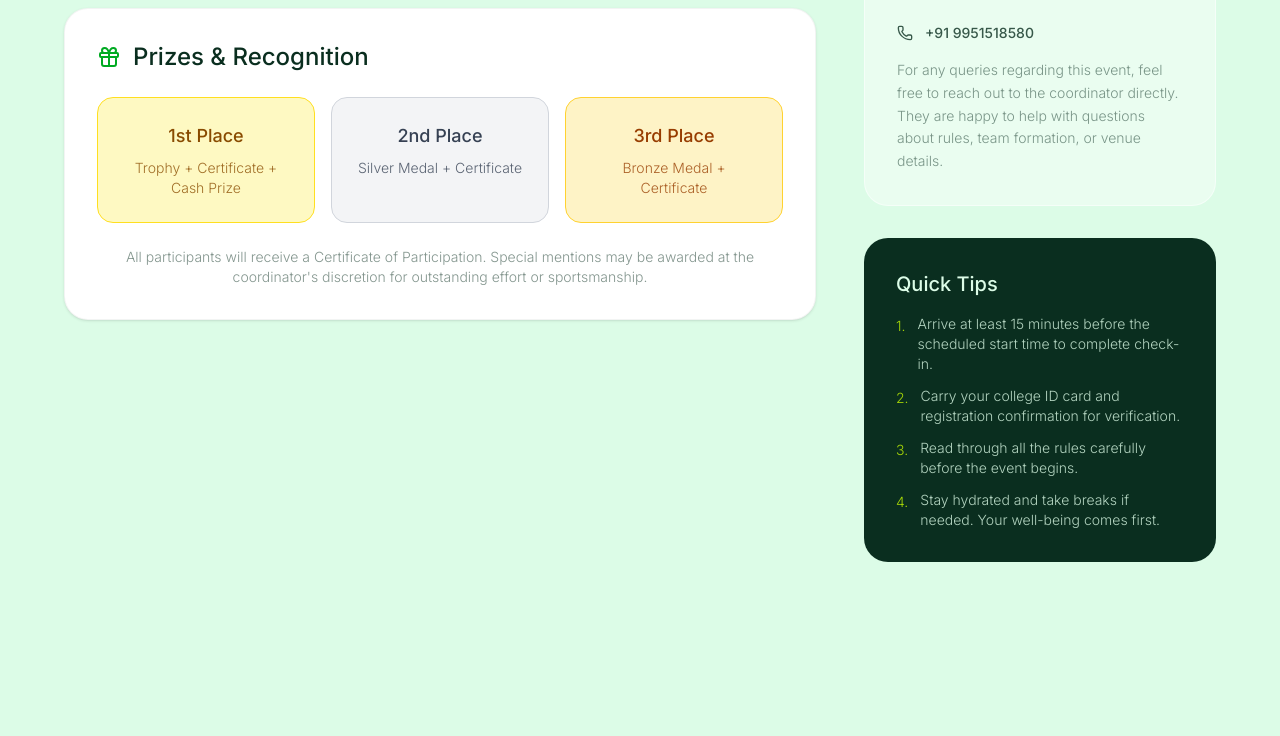
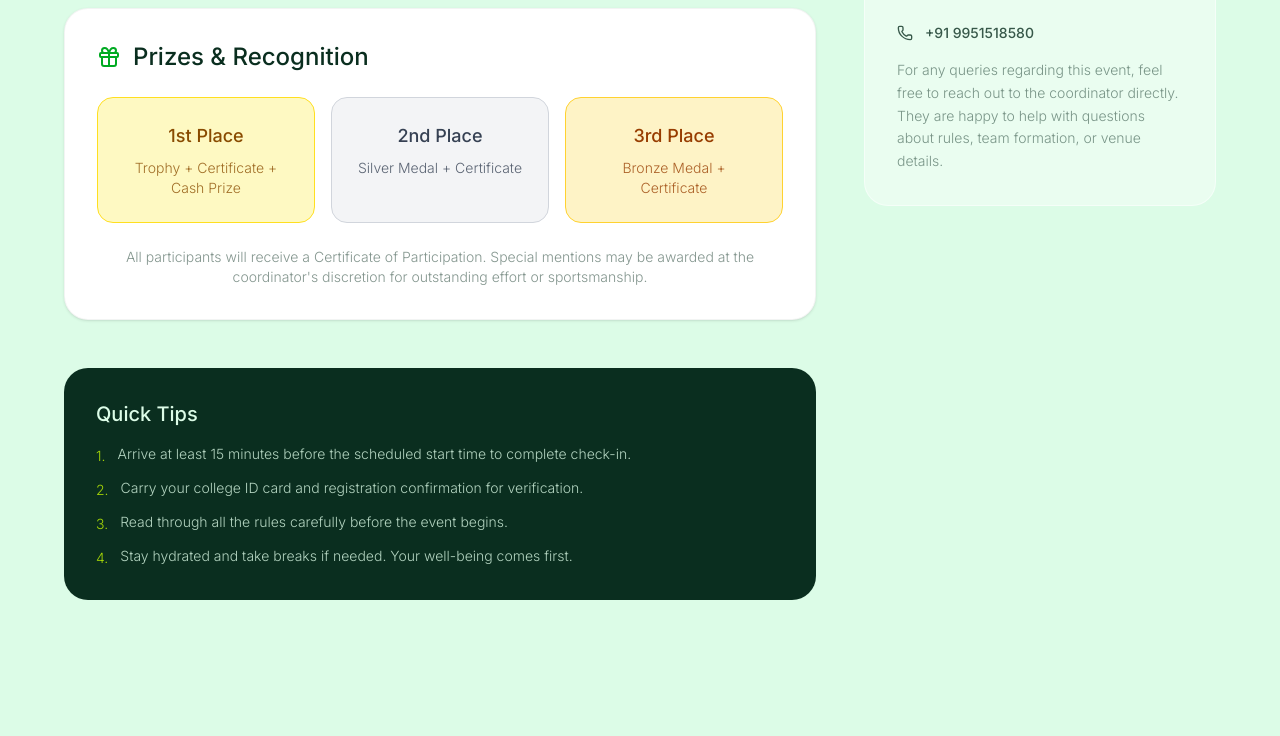
Before and after one commit to Sriharsha-Meduri/DepartmentDay, a React (Vite) app: page /event/e10 in a window 1280 px wide. Shown: the part 1177-1913 px from the top of the page. Built offline with nearby package versions, Linux system fonts and the light colour scheme.

Commit message:
layout fixed

```diff
--- a/src/pages/EventDetail.tsx
+++ b/src/pages/EventDetail.tsx
@@ -118,6 +118,17 @@ export function EventDetail() {
               <p className="text-sm opacity-50 font-light text-center">All participants will receive a Certificate of Participation. Special mentions may be awarded at the coordinator's discretion for outstanding effort or sportsmanship.</p>
             </motion.section>
 
+            {/* Quick Tips */}
+            <motion.div initial={{ opacity: 0, y: 20 }} animate={{ opacity: 1, y: 0 }} transition={{ delay: 0.6, duration: 0.5 }} className="bg-[var(--btn)] text-[var(--btn-text)] rounded-3xl p-8">
+              <h3 className="text-xl font-medium mb-4">Quick Tips</h3>
+              <ul className="space-y-3 text-sm font-light opacity-80">
+                <li className="flex items-start gap-3"><span className="text-[var(--highlight)] mt-0.5">1.</span>Arrive at least 15 minutes before the scheduled start time to complete check-in.</li>
+                <li className="flex items-start gap-3"><span className="text-[var(--highlight)] mt-0.5">2.</span>Carry your college ID card and registration confirmation for verification.</li>
+                <li className="flex items-start gap-3"><span className="text-[var(--highlight)] mt-0.5">3.</span>Read through all the rules carefully before the event begins.</li>
+                <li className="flex items-start gap-3"><span className="text-[var(--highlight)] mt-0.5">4.</span>Stay hydrated and take breaks if needed. Your well-being comes first.</li>
+              </ul>
+            </motion.div>
+
           </div>
 
           {/* Sidebar */}
@@ -167,29 +178,6 @@ export function EventDetail() {
               </div>
               <p className="text-sm opacity-50 font-light leading-relaxed">For any queries regarding this event, feel free to reach out to the coordinator directly. They are happy to help with questions about rules, team formation, or venue details.</p>
             </motion.div>
-
-            {/* Quick Tips Card */}
-            <motion.div initial={{ opacity: 0, y: 40 }} animate={{ opacity: 1, y: 0 }} transition={{ delay: 0.7, duration: 0.6 }} className="bg-[var(--btn)] text-[var(--btn-text)] rounded-3xl p-8">
-              <h3 className="text-xl font-medium mb-4">Quick Tips</h3>
-              <ul className="space-y-3 text-sm font-light opacity-80">
-                <li className="flex items-start gap-3">
-                  <span className="text-[var(--highlight)] mt-0.5">1.</span>
-                  Arrive at least 15 minutes before the scheduled start time to complete check-in.
-                </li>
-                <li className="flex items-start gap-3">
-                  <span className="text-[var(--highlight)] mt-0.5">2.</span>
-                  Carry your college ID card and registration confirmation for verification.
-                </li>
-                <li className="flex items-start gap-3">
-                  <span className="text-[var(--highlight)] mt-0.5">3.</span>
-                  Read through all the rules carefully before the event begins.
-                </li>
-                <li className="flex items-start gap-3">
-                  <span className="text-[var(--highlight)] mt-0.5">4.</span>
-                  Stay hydrated and take breaks if needed. Your well-being comes first.
-                </li>
-              </ul>
-            </motion.div>
           </div>
         </div>
       </div>
```
